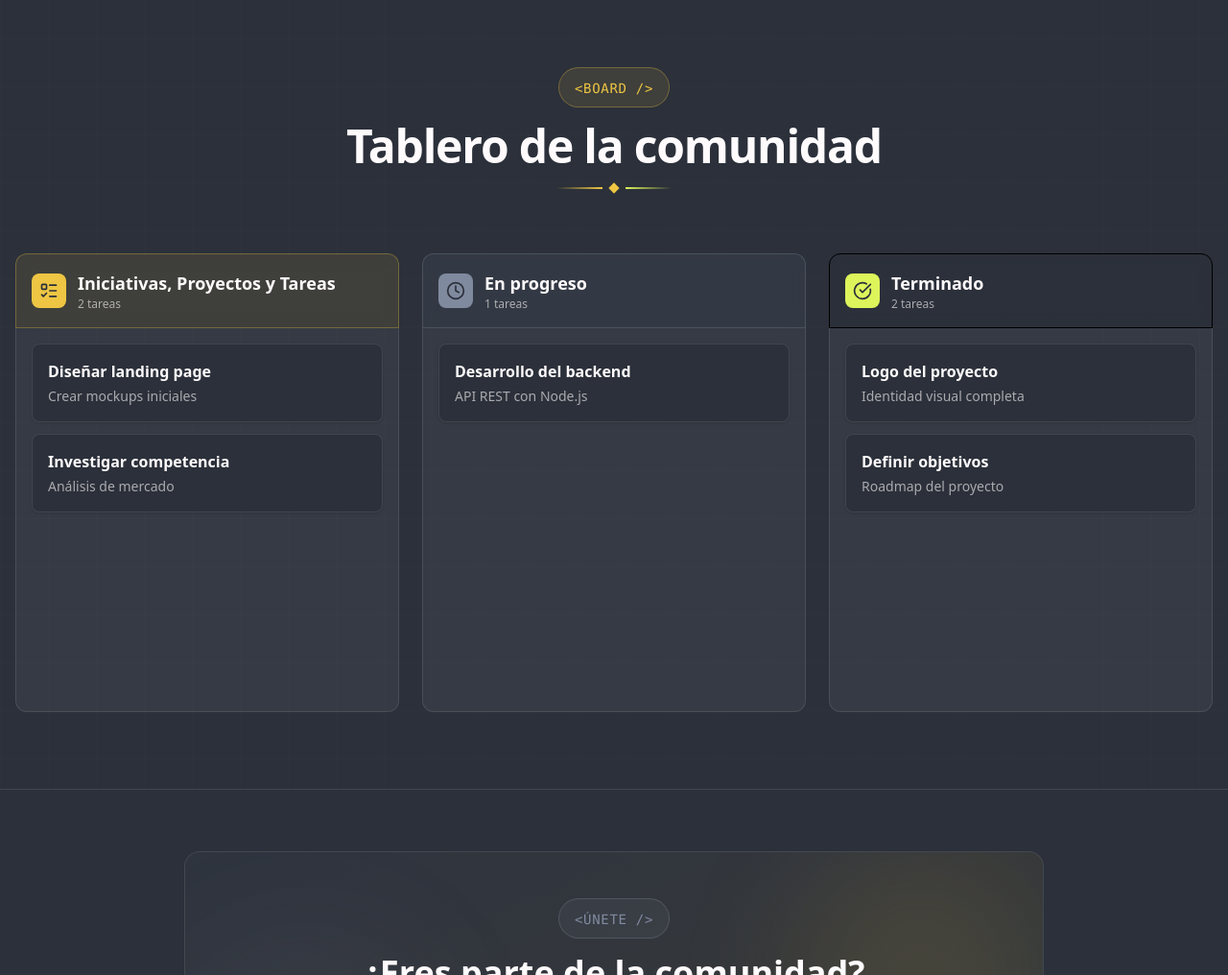
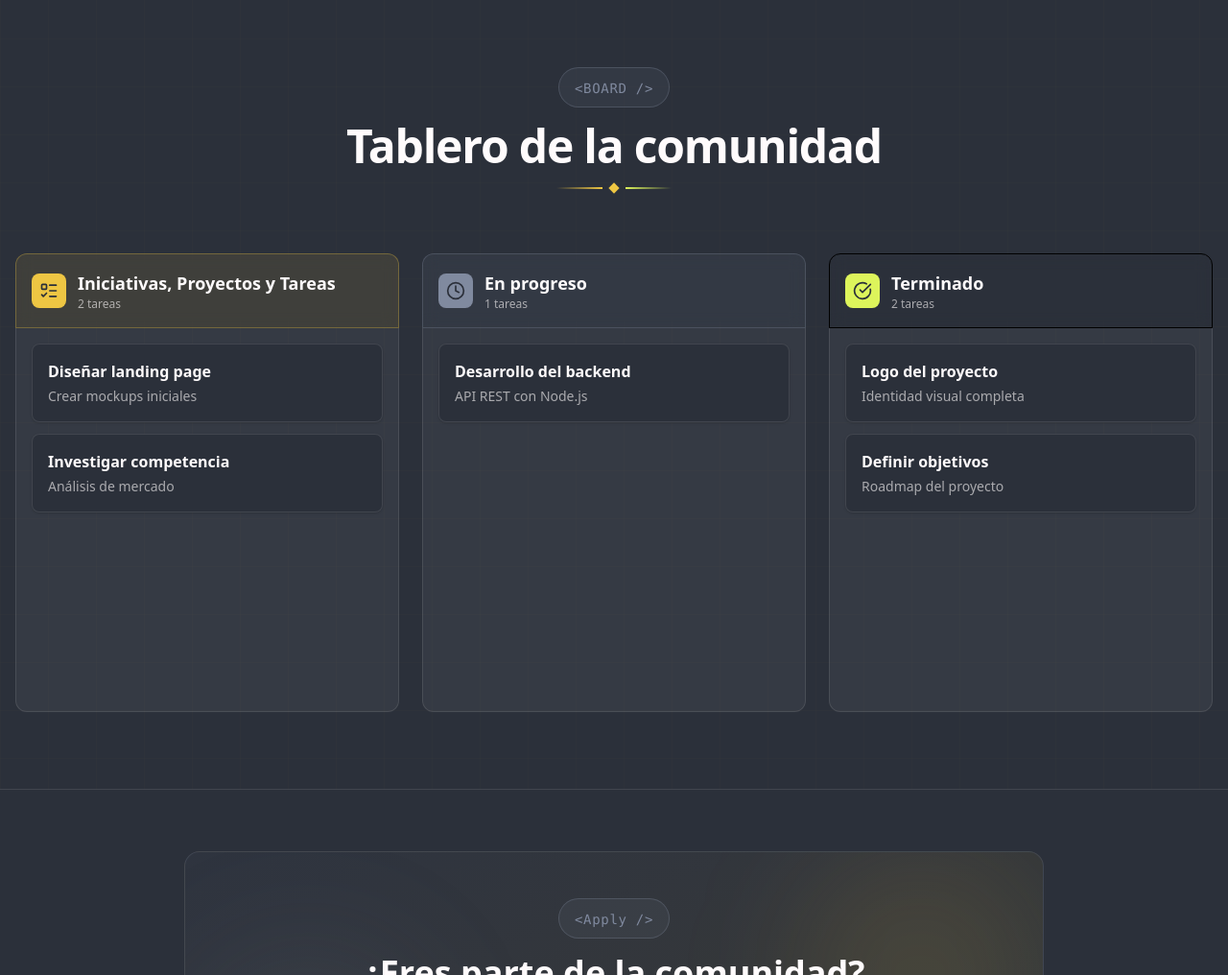
Before and after one commit to Ariff-dev/HybridgeCommunity, a React (Vite) app: page / in a window 1280 px wide. Shown: the part 2007-3023 px from the top of the page at 96% size. Built offline with nearby package versions, Linux system fonts and the light colour scheme.

Commit message:
Text development section

```diff
--- a/src/pages/landing/Objectives.tsx
+++ b/src/pages/landing/Objectives.tsx
@@ -60,8 +60,8 @@ export const Objectives = () => {
           viewport={{ once: true }}
           transition={{ duration: 0.6 }}
         >
-          <div className='inline-block mb-4 px-4 py-2 bg-complementary/10 border border-complementary/30 rounded-full'>
-            <span className='text-complementary text-sm font-mono tracking-wider'>{'<BOARD />'}</span>
+          <div className='inline-block mb-4 px-4 py-2 bg-primary/10 border border-primary/30 rounded-full'>
+            <span className='text-primary text-sm font-mono tracking-wider'>{'<BOARD />'}</span>
           </div>
           <h2 className='text-5xl font-bold text-secondary mb-4 tracking-tight'>
             Tablero de la comunidad
--- a/src/pages/landing/Postulate.tsx
+++ b/src/pages/landing/Postulate.tsx
@@ -44,7 +44,7 @@ export const Postulate = () => {
 
             <div className='relative z-10 text-center'>
               <div className='inline-block mb-4 px-4 py-2 bg-primary/10 border border-primary/30 rounded-full'>
-                <span className='text-primary text-sm font-mono tracking-wider'>{'<ÚNETE />'}</span>
+                <span className='text-primary text-sm font-mono tracking-wider'>{'<Apply />'}</span>
               </div>
 
               <h3 className='text-3xl md:text-4xl font-bold text-secondary mb-4'>
```
